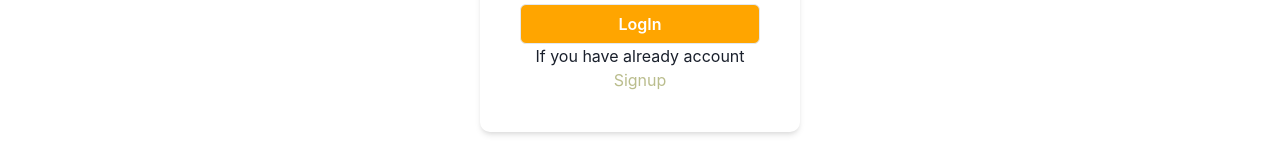
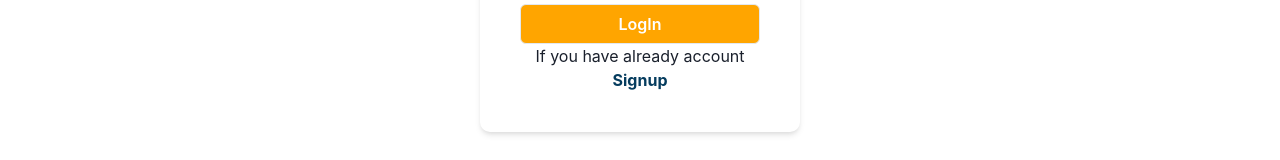
Before and after one commit to aamirkhan9420/adobe_app, a React (Create React App) app in the folder adobeapp/: page /login in a window 1280 px wide. Shown: the part 416-576 px from the top of the page. Built offline with nearby package versions, Linux system fonts and the light colour scheme.

Commit message:
span style change

```diff
--- a/adobeapp/src/components/Grid/GridBox.jsx
+++ b/adobeapp/src/components/Grid/GridBox.jsx
@@ -25,7 +25,7 @@ function GridBox({ props, getUserList, getUserAnalytics, getTopFiveUserList }) {
             getUserAnalytics()
             getTopFiveUserList()
         }
-        axios.delete(`http://localhost:8080/users/${id}`, config).then((res) => {
+        axios.delete(`https://adobe-media.onrender.com/users/${id}`, config).then((res) => {
             toast({
                 title: res.data.msg,
                 status: "success",
--- a/adobeapp/src/components/PostGridBox/PostGridBox.jsx
+++ b/adobeapp/src/components/PostGridBox/PostGridBox.jsx
@@ -23,7 +23,7 @@ function PostGridBox({ props, getPostList, getPostAnalytics, getMostFiveUserList
     }
 
     let handleDelete = (id) => {
-        axios.delete(`http://localhost:8080/posts/${id}`, config).then((res) => {
+        axios.delete(`https://adobe-media.onrender.com/posts/${id}`, config).then((res) => {
             if (location.pathname == "/postanalytics") {
                 getPostAnalytics()
                 getMostFiveUserList()
@@ -46,7 +46,7 @@ function PostGridBox({ props, getPostList, getPostAnalytics, getMostFiveUserList
     }
 
     let handleLike = (like, id) => {
-        axios.post(`http://localhost:8080/posts/${id}/like`, { likes: like }, config).then((res) => {
+        axios.post(`https://adobe-media.onrender.com/posts/${id}/like`, { likes: like }, config).then((res) => {
             if (location.pathname == "/postanalytics") {
                 getPostAnalytics()
                 getMostFiveUserList()
@@ -58,7 +58,7 @@ function PostGridBox({ props, getPostList, getPostAnalytics, getMostFiveUserList
         })
     }
     let unlikefun = (like, id) => {
-        axios.post(`http://localhost:8080/posts/${id}/unlike`, { likes: like }, config).then((res) => {
+        axios.post(`https://adobe-media.onrender.com/posts/${id}/unlike`, { likes: like }, config).then((res) => {
             if (location.pathname == "/postanalytics") {
                 getPostAnalytics()
                 getMostFiveUserList()
--- a/adobeapp/src/index.css
+++ b/adobeapp/src/index.css
@@ -12,7 +12,8 @@ code {
     monospace;
 }
 span{
-  color: #BABD8D;
+  color: #053C5E;
+  font-weight: 700;
 }
 .active{
   color: black;
```
